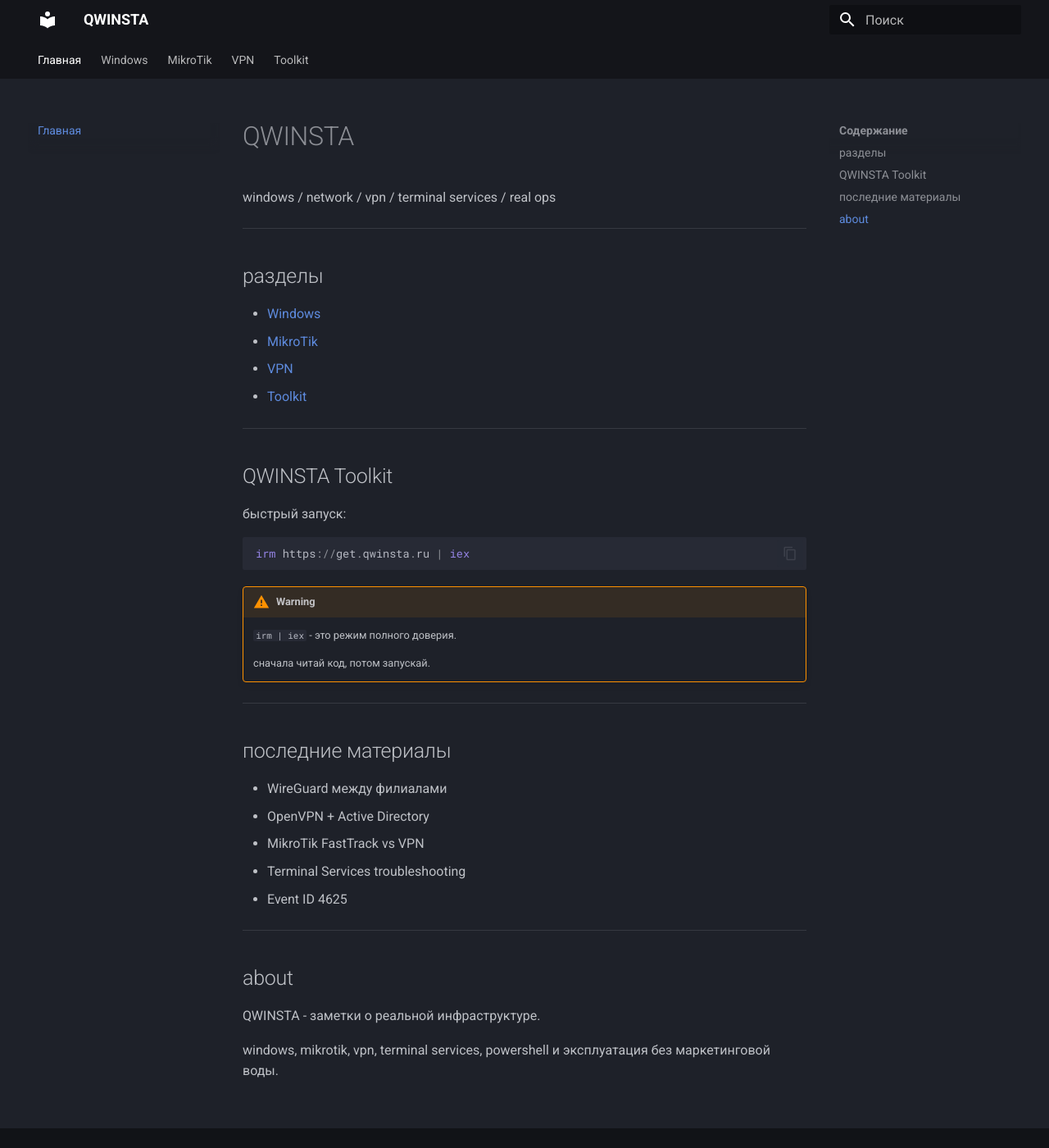
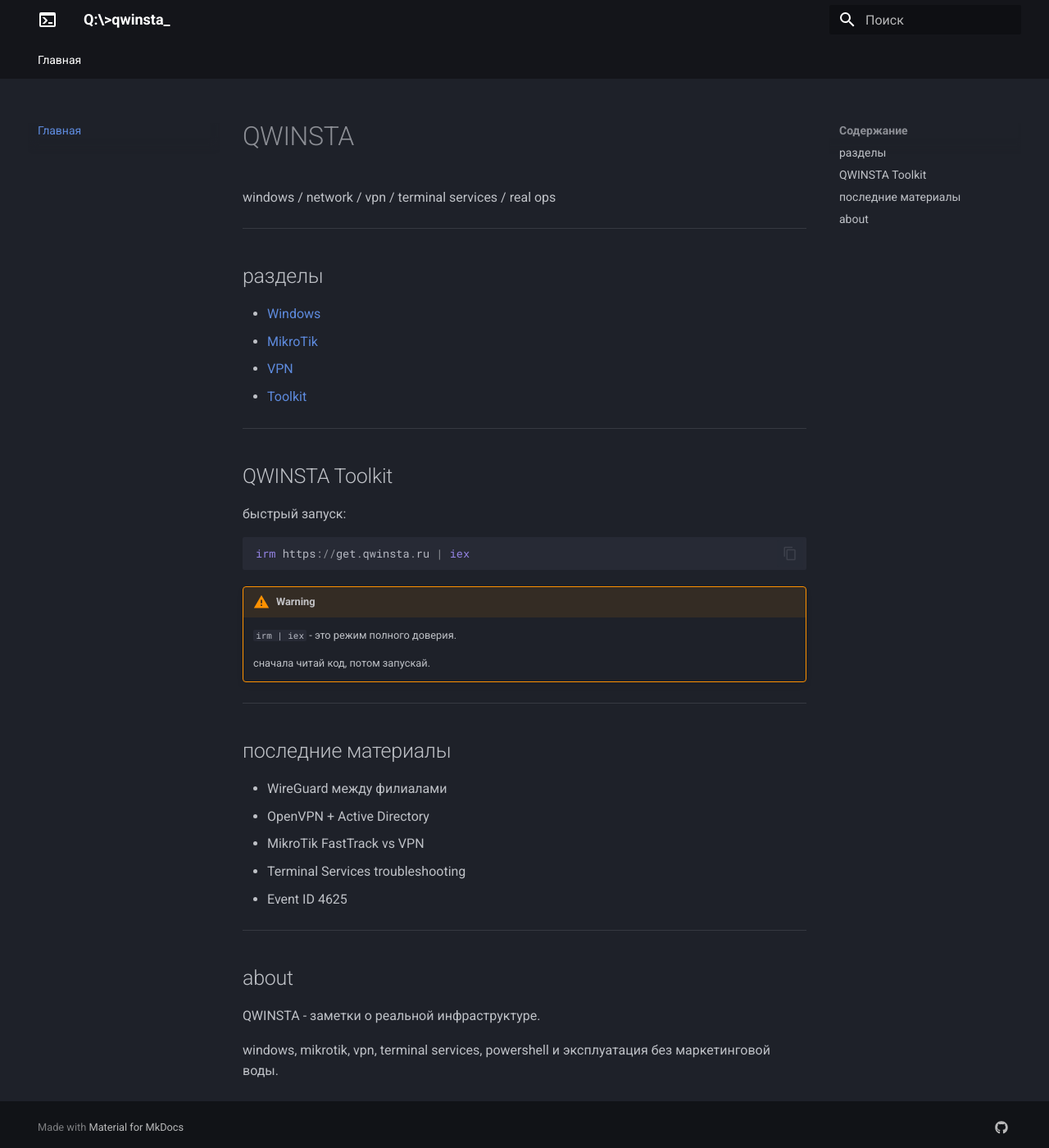
Before and after one commit to LuckyGoodwin/qwinsta, an MkDocs documentation site: the page built from docs/index.md, in a window 1280 px wide and 1400 px high. Shown: the whole window at 82% size. Built offline with MkDocs 1.6.1 and Material for MkDocs 9.7.7, drawn with Linux system fonts in a browser that asks for light colours.

Commit message:
ui cleanup

```diff
--- a/mkdocs.yml
+++ b/mkdocs.yml
@@ -1,14 +1,19 @@
-site_name: QWINSTA
-site_description: windows / network / vpn / real ops
-site_url: https://qwinsta.ru
+site_name: "Q:\\>qwinsta_"
+site_url: https://qwinsta.ru/
 
 theme:
   name: material
   language: ru
+  favicon: assets/favicon.png
+
+  icon:
+    logo: material/console
+
   palette:
     scheme: slate
     primary: black
     accent: green
+
   features:
     - navigation.tabs
     - navigation.sections
@@ -16,13 +21,6 @@
     - search.suggest
     - search.highlight
     - content.code.copy
-
-nav:
-  - Главная: index.md
-  - Windows: windows/index.md
-  - MikroTik: mikrotik/index.md
-  - VPN: vpn/index.md
-  - Toolkit: toolkit/index.md
 
 markdown_extensions:
   - admonition
@@ -32,4 +30,9 @@
   - tables
 
 extra:
-  generator: false
+  social:
+    - icon: fontawesome/brands/github
+      link: https://github.com/luckygoodwin/qwinsta
+
+nav:
+  - Главная: index.md
```
